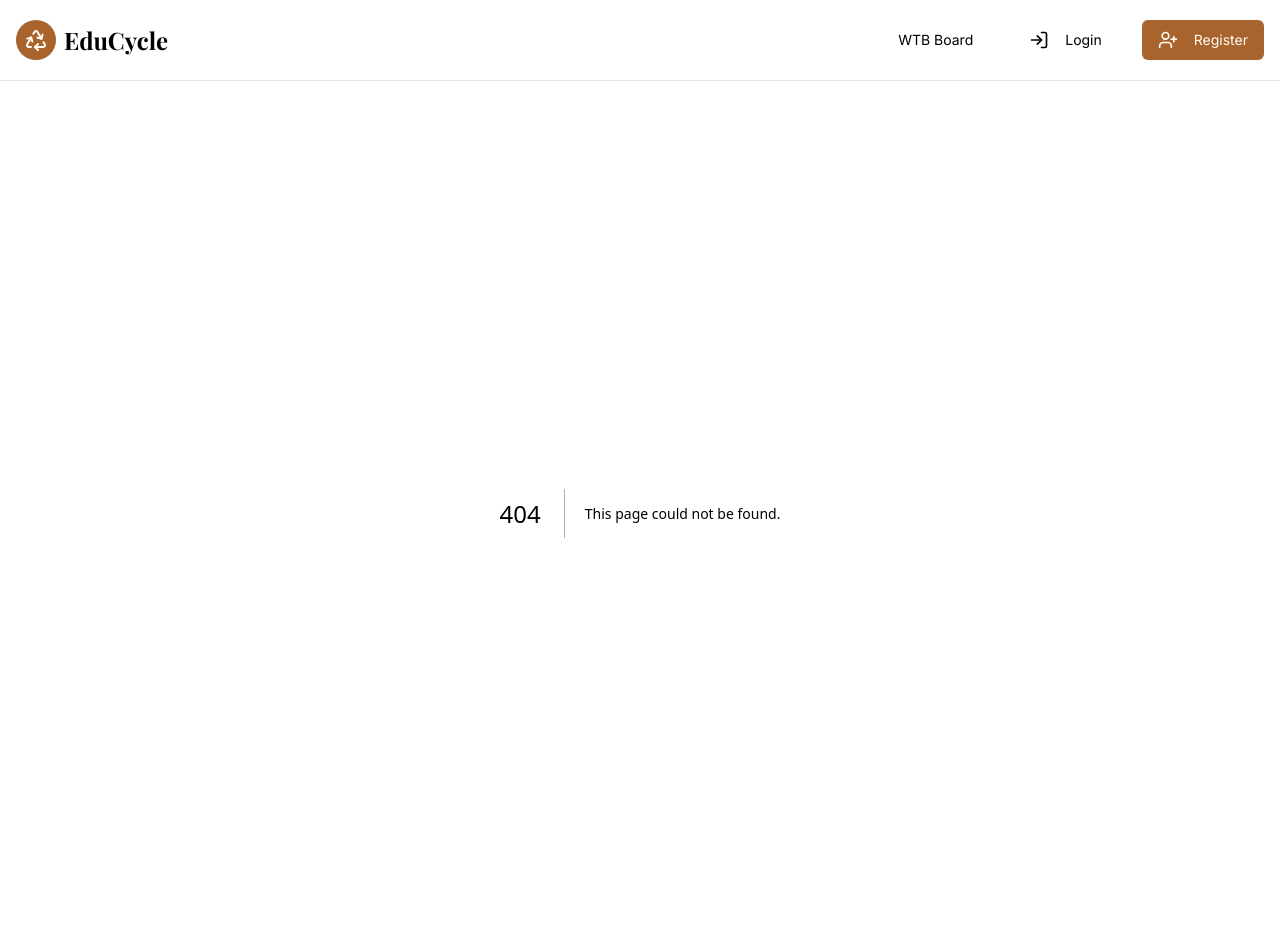
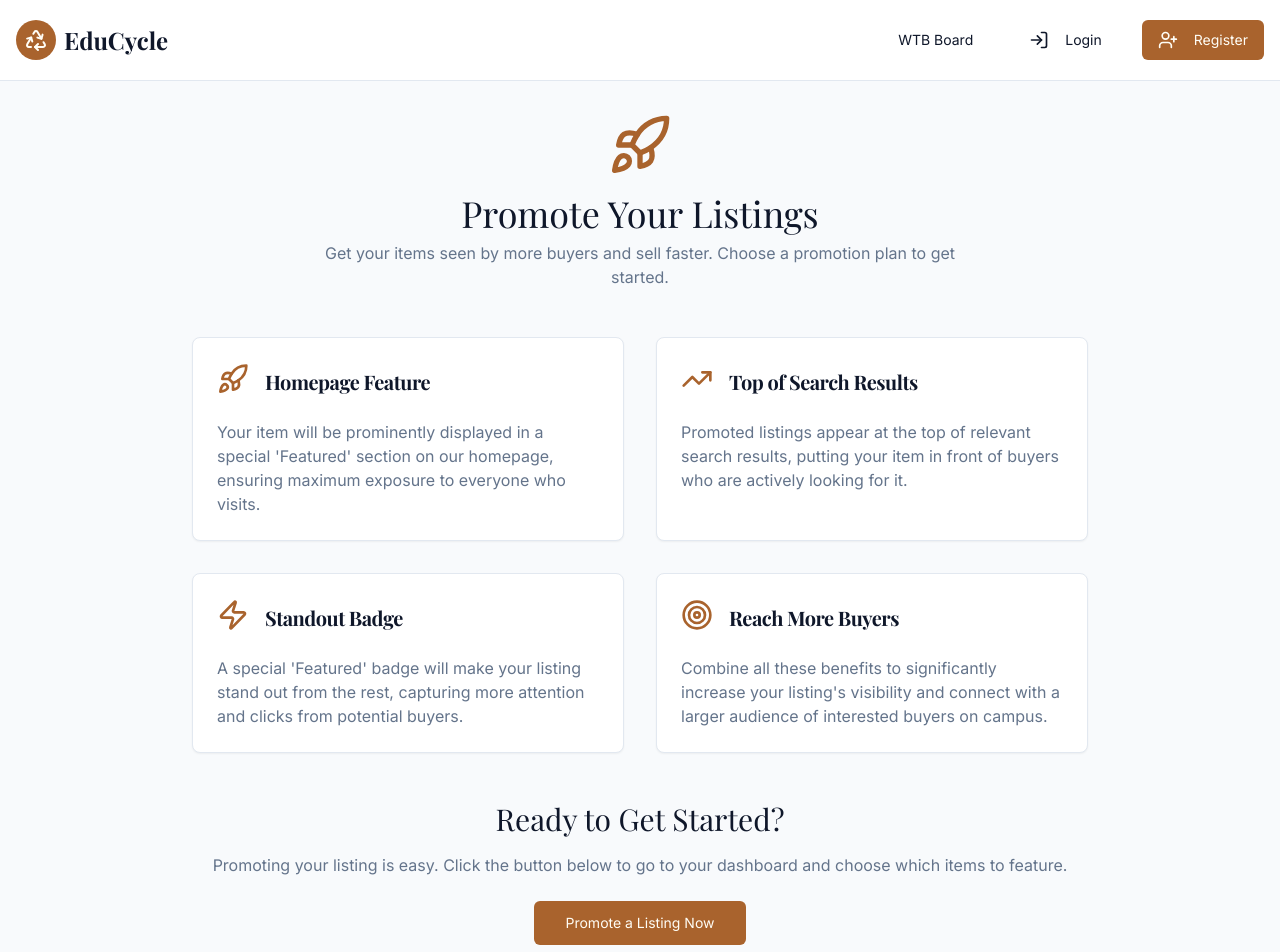
Before and after one commit to Akanksha11-S/educycle_ecom, a Next.js app: page /promote-listings in a window 1280 px wide. Before the commit this address had no page. Shown: the top 952 px of the page. Built offline with nearby package versions, Linux system fonts and the light colour scheme.

Commit message:
put some more contents on learn more in advertisements

```diff
--- /dev/null
+++ b/src/app/promote-listings/page.tsx
@@ -0,0 +1,63 @@
+
+import { Card, CardContent, CardHeader, CardTitle } from "@/components/ui/card";
+import { Button } from "@/components/ui/button";
+import { Rocket, Target, TrendingUp, Zap } from 'lucide-react';
+
+const promotionFeatures = [
+    {
+        icon: Rocket,
+        title: "Homepage Feature",
+        description: "Your item will be prominently displayed in a special 'Featured' section on our homepage, ensuring maximum exposure to everyone who visits."
+    },
+    {
+        icon: TrendingUp,
+        title: "Top of Search Results",
+        description: "Promoted listings appear at the top of relevant search results, putting your item in front of buyers who are actively looking for it."
+    },
+    {
+        icon: Zap,
+        title: "Standout Badge",
+        description: "A special 'Featured' badge will make your listing stand out from the rest, capturing more attention and clicks from potential buyers."
+    },
+    {
+        icon: Target,
+        title: "Reach More Buyers",
+        description: "Combine all these benefits to significantly increase your listing's visibility and connect with a larger audience of interested buyers on campus."
+    }
+];
+
+export default function PromoteListingsPage() {
+  return (
+    <div className="max-w-4xl mx-auto">
+      <div className="text-center mb-12">
+        <Rocket className="mx-auto h-16 w-16 text-primary" />
+        <h1 className="font-headline text-4xl mt-4">Promote Your Listings</h1>
+        <p className="text-muted-foreground mt-2 max-w-2xl mx-auto">
+            Get your items seen by more buyers and sell faster. Choose a promotion plan to get started.
+        </p>
+      </div>
+
+      <div className="grid md:grid-cols-2 gap-8 mb-12">
+        {promotionFeatures.map((feature, index) => (
+            <Card key={index} className="bg-card hover:shadow-lg transition-shadow">
+                <CardHeader className="flex flex-row items-center gap-4">
+                    <feature.icon className="h-8 w-8 text-primary flex-shrink-0" />
+                    <CardTitle className="font-headline text-xl">{feature.title}</CardTitle>
+                </CardHeader>
+                <CardContent>
+                    <p className="text-muted-foreground">{feature.description}</p>
+                </CardContent>
+            </Card>
+        ))}
+      </div>
+
+      <div className="text-center">
+        <h2 className="font-headline text-3xl mb-4">Ready to Get Started?</h2>
+        <p className="text-muted-foreground mb-6">Promoting your listing is easy. Click the button below to go to your dashboard and choose which items to feature.</p>
+        <Button size="lg" asChild>
+            <a href="/dashboard">Promote a Listing Now</a>
+        </Button>
+      </div>
+    </div>
+  );
+}
--- a/src/components/AdvertisementBanner.tsx
+++ b/src/components/AdvertisementBanner.tsx
@@ -2,6 +2,7 @@
 import { Button } from "@/components/ui/button";
 import { Card, CardContent } from "@/components/ui/card";
 import { Megaphone } from 'lucide-react';
+import Link from "next/link";
 
 const AdvertisementBanner = () => {
     return (
@@ -15,8 +16,8 @@ const AdvertisementBanner = () => {
                             <p className="opacity-90 max-w-lg">Want to sell your items faster? Get them featured on our homepage and reach more buyers today.</p>
                         </div>
                     </div>
-                    <Button variant="secondary" size="lg" className="flex-shrink-0">
-                        Learn More
+                    <Button variant="secondary" size="lg" className="flex-shrink-0" asChild>
+                        <Link href="/promote-listings">Learn More</Link>
                     </Button>
                 </CardContent>
             </Card>
```
